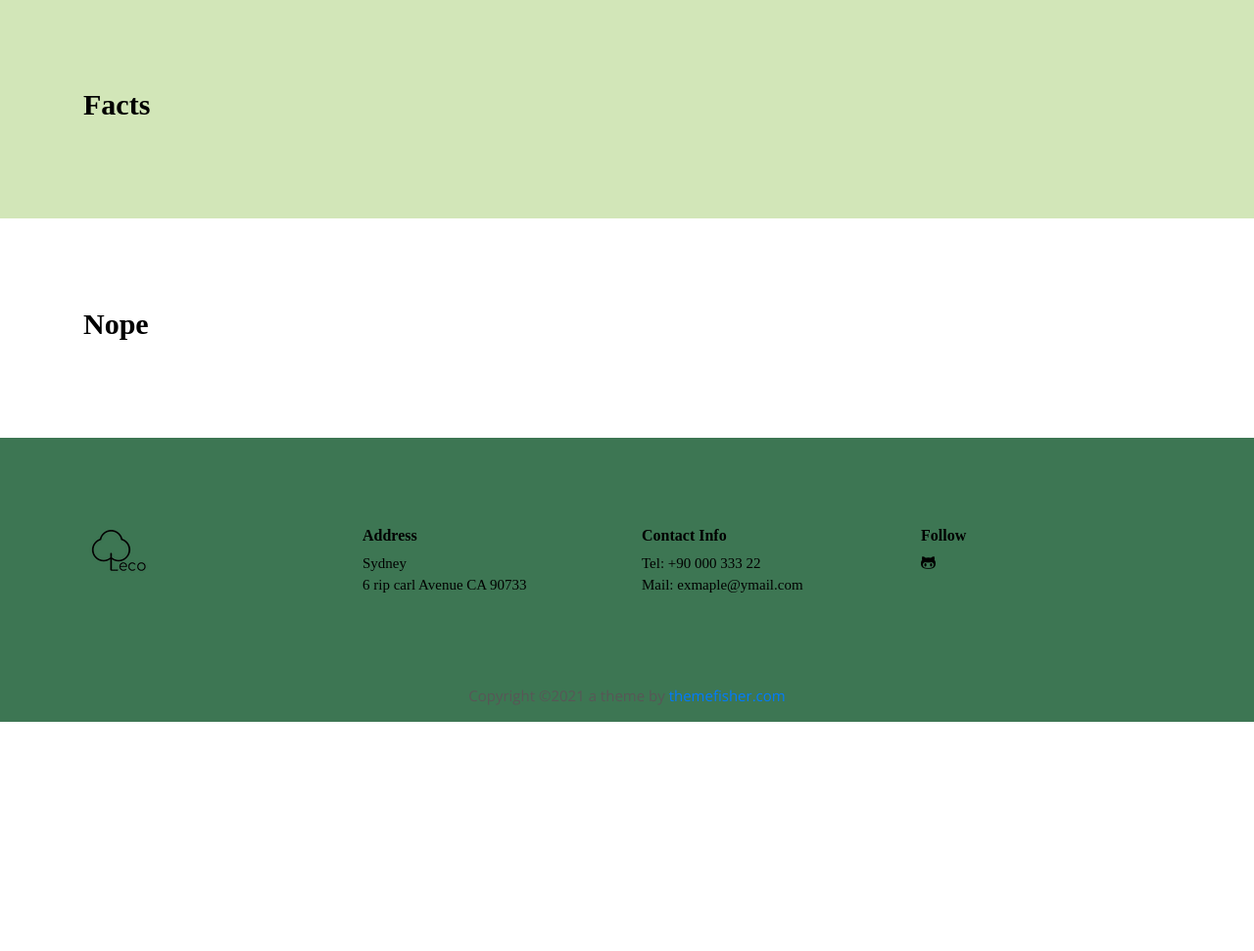
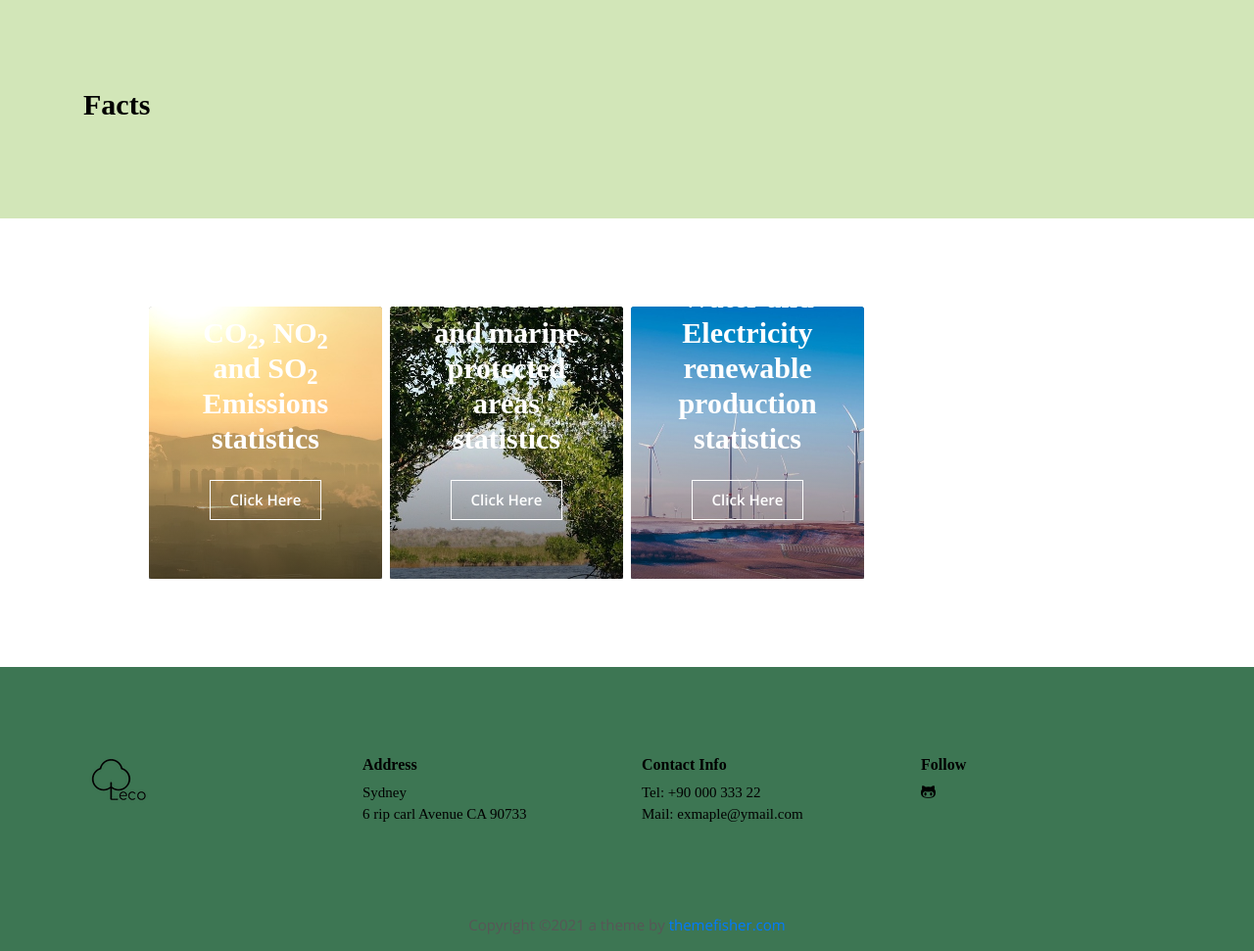
Before and after one commit to rafidini/dsia-4201c, a Flask app: page /facts/1 in a window 1280 px wide. Shown: the part 100-1071 px from the top of the page at 98% size. Before the commit the page ends 837 px from the top, so only its background shows below. Run offline with Flask 2, Linux system fonts and the light colour scheme; parts of the project's set-up code (start-up, migrations or seed data) failed here and were passed over; some libraries are stand-ins or nearby versions; some web fonts are replaced.

Commit message:
Automated commit and push

```diff
--- a/app/web/templates/facts.html
+++ b/app/web/templates/facts.html
@@ -164,13 +164,26 @@ google.charts.load('current', {
 
             <tbody>
               {% for row in data["data"][1:] %}
-              <tr class="progress">
-                <div class="progress-bar" role="progressbar" aria-valuenow="{{row[0]}}" aria-valuemin="0" aria-valuemax="100" style="background-color: green;"></div>
-              </tr>
-              <tr>
-                {% for element in row[1:] %}
-                <td scope="row">{{element}}</td>
+              <tr scope="row">
+
+                <td scope="row">{{row[0]}}</td>
+
+                <td scope="row">
+                <h4>
+                  {% if row[1] < 50 %}
+                  <span class="badge badge-pill badge-danger">
+                  {% else %}
+                  <span class="badge badge-pill badge-success">
+                  {% endif %}
+                  <b>{{row[1]|round}}</b>%
+                  </div>
+                </h4>
+                </td>
+
+                {% for element in row[2:] %}
+                <td scope="row">{{element|round}}</td>
                 {% endfor %}
+
               </tr>
               {% endfor %}
             </tbody>
@@ -190,11 +203,40 @@ google.charts.load('current', {
   </div>
 
   {% else %}
-  <div class="container">
-    <div class="row">
-      <div class="col-lg-12">
-        <h4>Nope</h4>
-      </div>
+
+  <div class="row featured-post-slider">
+    <div class="col-lg-3 col-sm-6 mb-2 mb-lg-0 px-1">
+      <article class="card bg-dark text-center text-white border-0 rounded-lg">
+        <img class="card-img rounded-lg img-fluid w-100" src="../static/images/featured-post/air_pollution.jpg" alt="post-thumb">
+        <div class="card-img-overlay">
+          <div class="card-content">
+            <h4 class="card-title mb-4"><a class="text-white" href="">CO<sub>2</sub>, NO<sub>2</sub> and SO<sub>2</sub> Emissions statistics</a></h4>
+            <a class="btn btn-outline-light" href="{{url_for('facts', statstype='GAS')}}">click here</a>
+          </div>
+        </div>
+      </article>
+    </div>
+    <div class="col-lg-3 col-sm-6 mb-2 mb-lg-0 px-1">
+      <article class="card bg-dark text-center text-white border-0 rounded-lg">
+        <img class="card-img rounded-lg img-fluid w-100" src="../static/images/featured-post/protected_areas.jpg" alt="post-thumb">
+        <div class="card-img-overlay">
+          <div class="card-content">
+            <h4 class="card-title mb-4"><a class="text-white" href="{{url_for('facts', statstype='PROTECTED_AREAS')}}">Forest, Terrestrial and marine protected areas statistics</a></h4>
+            <a class="btn btn-outline-light" href="">click here</a>
+          </div>
+        </div>
+      </article>
+    </div>
+    <div class="col-lg-3 col-sm-6 mb-2 mb-lg-0 px-1">
+      <article class="card bg-dark text-center text-white border-0 rounded-lg">
+        <img class="card-img rounded-lg img-fluid w-100" src="../static/images/featured-post/renewable_energy.jpg" alt="post-thumb">
+        <div class="card-img-overlay">
+          <div class="card-content">
+            <h4 class="card-title mb-4"><a class="text-white" href="{{url_for('facts', statstype='RENEWABLE_RESSOURCES')}}">Water and Electricity renewable production statistics</a></h4>
+            <a class="btn btn-outline-light" href="">click here</a>
+          </div>
+        </div>
+      </article>
     </div>
   </div>
   {% endif %}
--- a/app/web/templates/index.html
+++ b/app/web/templates/index.html
@@ -13,7 +13,7 @@
           <div class="card-img-overlay">
             <div class="card-content">
               <h4 class="card-title mb-4"><a class="text-white" href="">CO<sub>2</sub>, NO<sub>2</sub> and SO<sub>2</sub> Emissions statistics</a></h4>
-              <a class="btn btn-outline-light" href="">click here</a>
+              <a class="btn btn-outline-light" href="{{url_for('facts', statstype='GAS')}}">click here</a>
             </div>
           </div>
         </article>
@@ -23,7 +23,7 @@
           <img class="card-img rounded-lg img-fluid w-100" src="../static/images/featured-post/protected_areas.jpg" alt="post-thumb">
           <div class="card-img-overlay">
             <div class="card-content">
-              <h4 class="card-title mb-4"><a class="text-white" href="">Forest, Terrestrial and marine protected areas statistics</a></h4>
+              <h4 class="card-title mb-4"><a class="text-white" href="{{url_for('facts', statstype='PROTECTED_AREAS')}}">Forest, Terrestrial and marine protected areas statistics</a></h4>
               <a class="btn btn-outline-light" href="">click here</a>
             </div>
           </div>
@@ -34,7 +34,7 @@
           <img class="card-img rounded-lg img-fluid w-100" src="../static/images/featured-post/renewable_energy.jpg" alt="post-thumb">
           <div class="card-img-overlay">
             <div class="card-content">
-              <h4 class="card-title mb-4"><a class="text-white" href="">Water and Electricity renewable production statistics</a></h4>
+              <h4 class="card-title mb-4"><a class="text-white" href="{{url_for('facts', statstype='RENEWABLE_RESSOURCES')}}">Water and Electricity renewable production statistics</a></h4>
               <a class="btn btn-outline-light" href="">click here</a>
             </div>
           </div>
```
